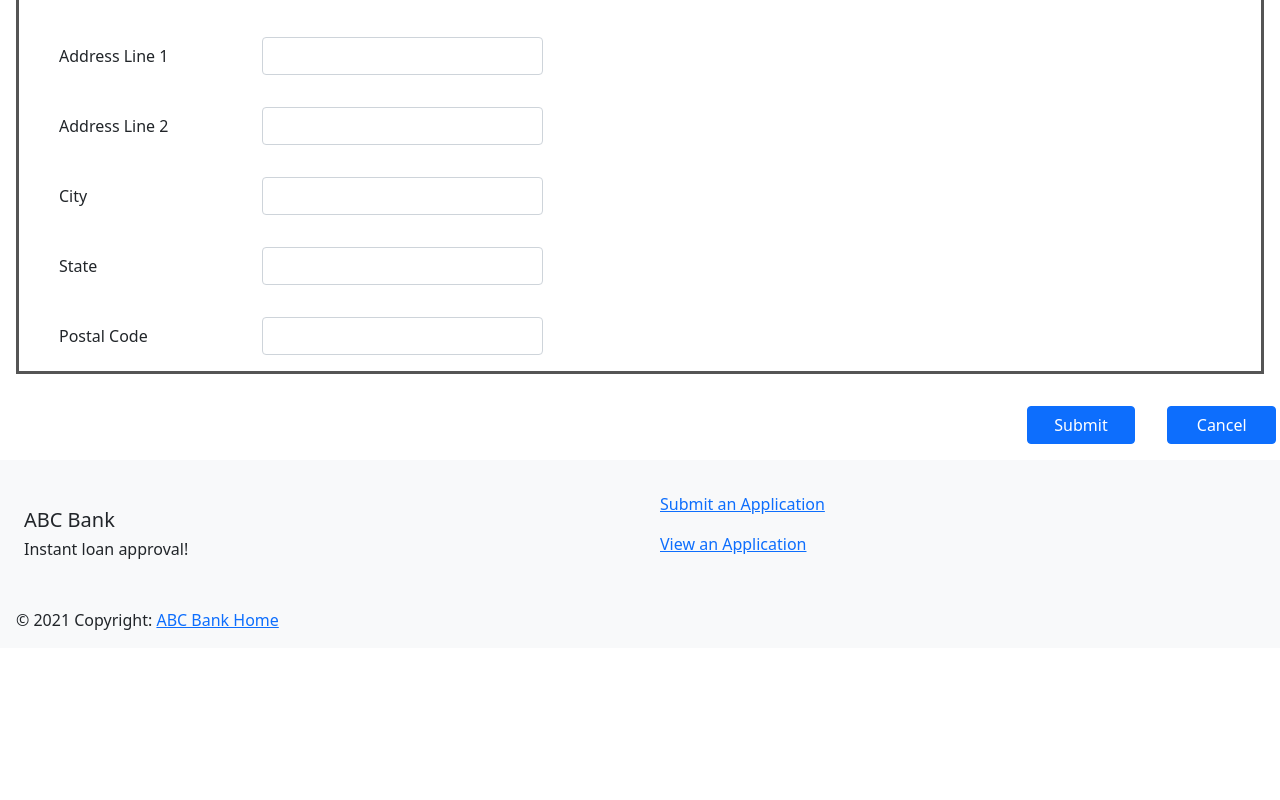
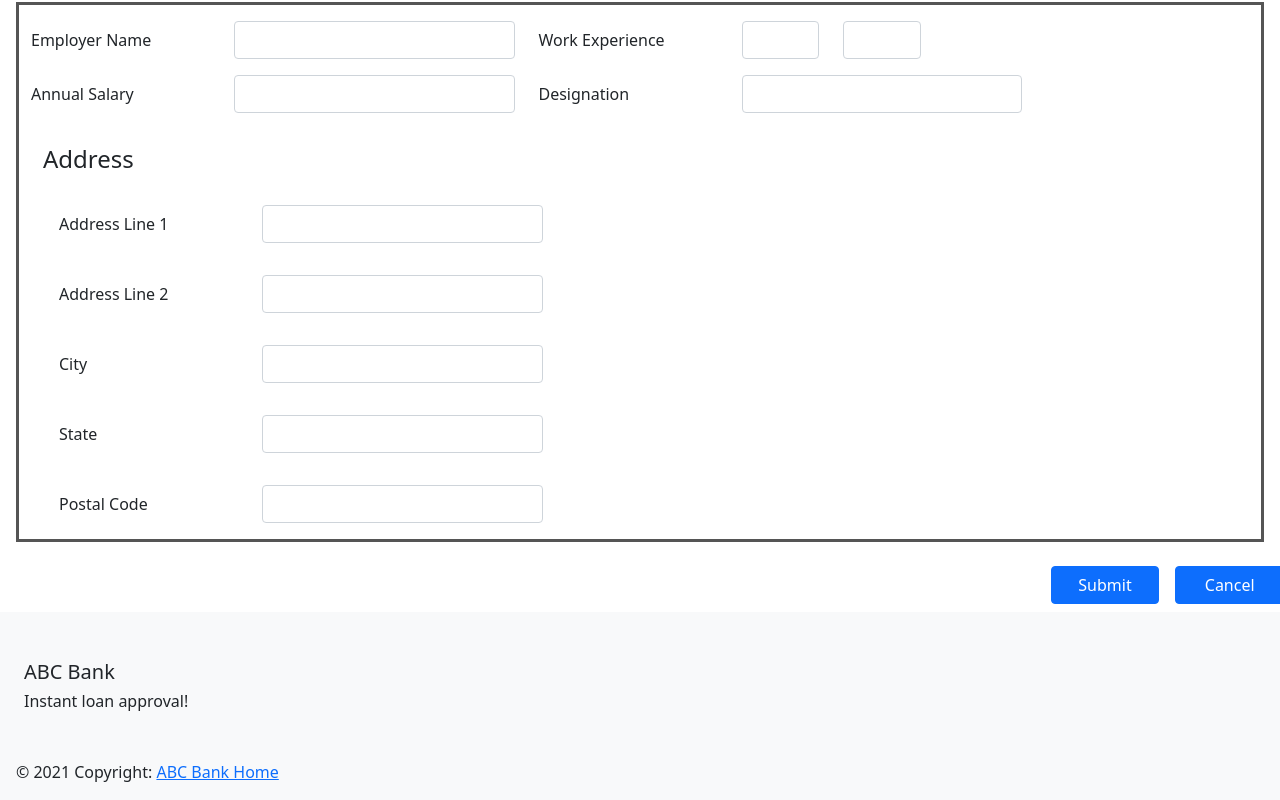
Before and after one commit to sss-sharp1331/loan-app, an Angular app: page /submit-application in a window 1280 px wide. Shown: the part 998-1798 px from the top of the page. Before the commit the page ends 1646 px from the top, so only its background shows below. Built offline with nearby package versions, Linux system fonts and the light colour scheme.

Commit message:
Fifth commit update

```diff
--- a/src/app/footer/footer.component.html
+++ b/src/app/footer/footer.component.html
@@ -5,16 +5,6 @@
                 <h5>ABC Bank</h5>
                 <h6>Instant loan approval!</h6>
             </div>
-            <div class="col-6">
-                <ul class="list-unstyled">
-                    <li class="p-2">
-                        <a routerLink="/submit-application">Submit an Application</a>
-                    </li>
-                    <li class="p-2">
-                        <a routerLink="/view-application">View an Application</a>
-                    </li>
-                </ul>
-            </div>
         </div>
     </div>
     <div class="footer-copyright p-3 text-right">© 2021 Copyright:
--- a/src/app/submit-application/submit-application.component.html
+++ b/src/app/submit-application/submit-application.component.html
@@ -1,36 +1,38 @@
+<!--Form for applicant details-->
 <h1 class="p-4">Submit new application </h1>
+<div class="col-6 end-dt">
 <form class="m-3 row g-3">
   <div class="row mb-3">
   <label for="inputEmail3" class="col-sm-2 col-form-label">First Name</label>
-  <div class="col-sm-3">
+  <div class="col-sm-6">
       <input type="text" class="form-control" id="inputEmail3">
   </div>
   </div>
 
   <div class="row mb-3">
   <label for="inputEmail3" class="col-sm-2 col-form-label">Middle Name</label>
-  <div class="col-sm-3">
+  <div class="col-sm-6">
       <input type="text" class="form-control" id="inputEmail3">
   </div>
   </div>
 
   <div class="row mb-3">
   <label for="inputEmail3" class="col-sm-2 col-form-label">Last Name</label>
-  <div class="col-sm-3">
+  <div class="col-sm-6">
       <input type="text" class="form-control" id="inputEmail3">
   </div>
   </div>
 
   <div class="row mb-3">
   <label for="inputEmail3" class="col-sm-2 col-form-label">Date</label>
-  <div class="col-sm-3">
+  <div class="col-sm-6">
       <input type="date" class="form-control" id="inputEmail3">
   </div>
   </div>
 
   <div class="row mb-3">
   <label for="inputEmail3" class="col-sm-2 col-form-label">Marital Status</label>
-  <div class="col-sm-3">
+  <div class="col-sm-6">
     <select id="inputEmail3" class="form-select">
       <option>Married</option>
       <option>Unmarried</option>
@@ -40,21 +42,21 @@
 
   <div class="row mb-3">
   <label for="inputEmail3" class="col-sm-2 col-form-label">SSN Number</label>
-  <div class="col-sm-3">
+  <div class="col-sm-6">
       <input type="text" class="form-control" id="inputEmail3">
   </div>
   </div>
 
   <div class="row mb-3">
   <label for="inputEmail3" class="col-sm-2 col-form-label">Loan Amount</label>
-  <div class="col-sm-3">
+  <div class="col-sm-6">
       <input type="text" class="form-control" id="inputEmail3">
   </div>
   </div>
 
   <div class="row mb-3">
   <label for="inputEmail3" class="col-sm-2 col-form-label">Loan Purpose</label>
-  <div class="col-sm-3">
+  <div class="col-sm-6">
     <select id="inputEmail3" class="form-select">
       <option>Options</option>
       <option>Options</option>
@@ -64,12 +66,14 @@
 
   <div class="row mb-3">
   <label for="inputEmail3" class="col-sm-2 col-form-label">Description</label>
-  <div class="col-sm-3">
+  <div class="col-sm-6">
       <textarea class="form-control" id="inputEmail3" rows="3"></textarea>
   </div>
   </div>
 
 </form>
+</div>
+
 
 <!--About Employer Details-->
 
@@ -137,6 +141,6 @@
 </div>
 </form>
 <div class="row justify-content-end">
-<button type="submit" class="btn btn-primary m-3 col-1">Submit</button>
-<button type="submit" class="btn btn-primary m-3 col-1">Cancel</button>
+<button type="submit" class="btn btn-primary m-2 col-1">Submit</button>
+<button type="submit" class="btn btn-primary m-2 col-1">Cancel</button>
 </div>
```
Also changed, not shown: src/app/submit-application/submit-application.component.css (line endings or trailing spaces).
